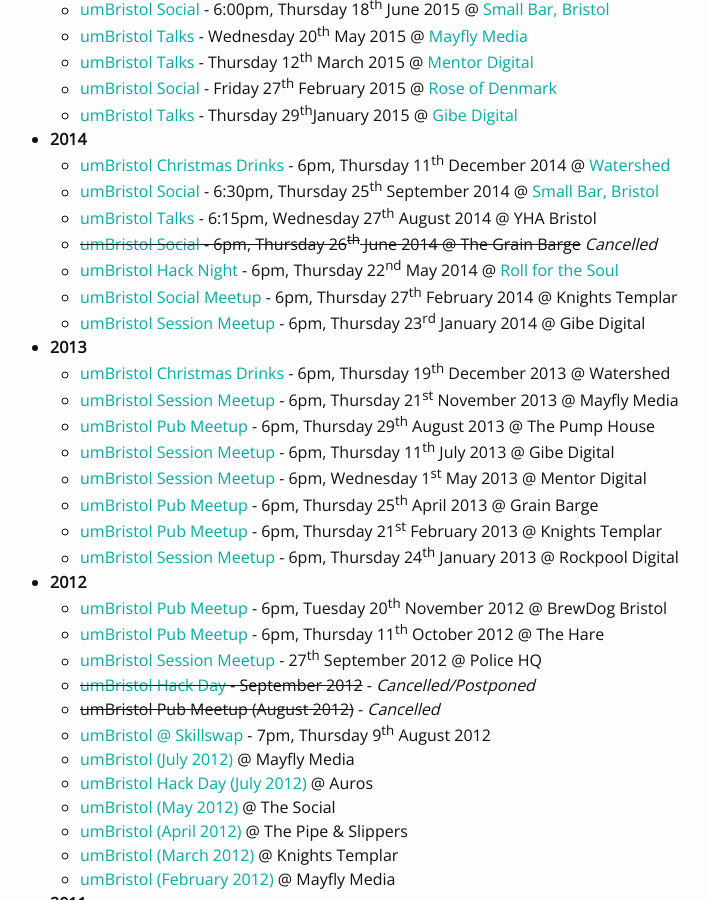
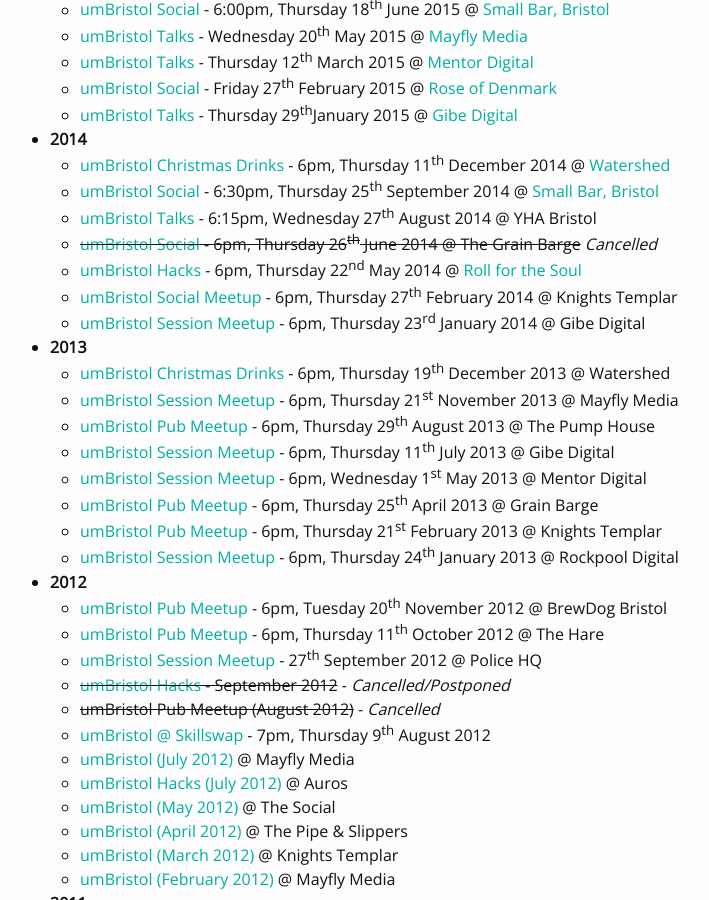
Before and after one commit to umBristol/umbristol.github.com, a Jekyll site: the page built from archive.html, in a window 1280 px wide and 900 px high, scrolled down 1110 px. Shown: the whole window, without its empty margins (250-959 px from the left). Built offline with Jekyll 4.4.1, drawn with Linux system fonts in a browser that asks for light colours; some of the changed text lies outside the part shown.

Commit message:
Added upcoming events, Nov/Dec 2018

```diff
--- a/_layouts/blog.html
+++ b/_layouts/blog.html
@@ -9,7 +9,7 @@
 
   {% assign collection = (site.posts) | reverse %}
   <ul class="post-list">
-    {% for post in collection %}
+    {% for post in collection | reverse %}
       <li>
         {% assign date_format = site.minima.date_format | default: "%b %-d, %Y" %}
         <span class="post-meta">{{ post.date | date: date_format }}</span>
--- a/archive.html
+++ b/archive.html
@@ -14,7 +14,7 @@
     <li><strong>2017</strong>
         <ul>
             {% include events.html previous=true year="2017" %}
-            <li><a href="https://www.meetup.com/umBristol/events/239159933/" target="_blank">umBristol Wine Tasting</a> - 7:30pm, Tuesday 4<sup>th</sup> May 2017 @ <a href="https://goo.gl/maps/2z7z2E8btVz" target="_blank">VENGA | Tapas Bar</a></li>
+            <li><a href="https://www.meetup.com/umBristol/events/239159933/" target="_blank">umBristol Tastes</a> - 7:30pm, Tuesday 4<sup>th</sup> May 2017 @ <a href="https://goo.gl/maps/2z7z2E8btVz" target="_blank">VENGA | Tapas Bar</a></li>
             <li><a href="http://www.meetup.com/umBristol/events/238248893/" target="_blank">umBristol Talks</a> - 6:30pm, Tuesday 11<sup>th</sup> April 2017 @ <a href="https://goo.gl/maps/A9MqBDJwtwN2" target="_blank">EMO Unlimited</a></li>
             <li><a href="http://www.meetup.com/umBristol/events/237424629/" target="_blank">umBristol Social</a> - 6:30pm, Thursday 9<sup>th</sup> March 2017 @ <a href="https://goo.gl/maps/JLAXz5mNDt22" target="_blank">Rope Walk</a></li>
             <li><a href="http://www.meetup.com/umBristol/events/234441084/" target="_blank">umBristol Talks</a> - 6:30pm, Tuesday 17<sup>th</sup> January 2017 @ <a href="https://goo.gl/maps/kTxDaZiD63U2" target="_blank">Dare West</a></li>
@@ -54,7 +54,7 @@
             <li><a href="http://www.meetup.com/umBristol/events/204499792/" target="_blank">umBristol Social</a> - 6:30pm, Thursday 25<sup>th</sup> September 2014 @ <a href="http://www.smallbarbristol.com/" target="_blank">Small Bar, Bristol</a></li>
             <li><a href="http://www.meetup.com/umBristol/events/192116462/" target="_blank">umBristol Talks</a> - 6:15pm, Wednesday 27<sup>th</sup> August 2014 @ YHA Bristol</li>
             <li><del><a href="http://www.meetup.com/umBristol/events/167963562/" target="_blank">umBristol Social</a> - 6pm, Thursday 26<sup>th</sup> June 2014 @ The Grain Barge</del> <i>Cancelled</i></li>
-            <li><a href="http://www.meetup.com/umBristol/events/167963492/" target="_blank">umBristol Hack Night</a> - 6pm, Thursday 22<sup>nd</sup> May 2014 @ <a href="http://www.rollforthesoul.org/hub" target="_blank">Roll for the Soul</a></li>
+            <li><a href="http://www.meetup.com/umBristol/events/167963492/" target="_blank">umBristol Hacks</a> - 6pm, Thursday 22<sup>nd</sup> May 2014 @ <a href="http://www.rollforthesoul.org/hub" target="_blank">Roll for the Soul</a></li>
             <li><a href="http://www.meetup.com/umBristol/events/165561242/" target="_blank">umBristol Social Meetup</a> - 6pm, Thursday 27<sup>th</sup> February 2014 @ Knights Templar</li>
             <li><a href="http://our.umbraco.org/events/umbristol-(january-2014)" target="_blank">umBristol Session Meetup</a> - 6pm, Thursday 23<sup>rd</sup> January 2014 @ Gibe Digital</li>
         </ul>
@@ -76,11 +76,11 @@
             <li><a href="http://our.umbraco.org/events/umbristol-(november-2012)" target="_blank">umBristol Pub Meetup</a> - 6pm, Tuesday 20<sup>th</sup> November 2012 @ BrewDog Bristol</li>
             <li><a href="http://our.umbraco.org/events/umbristol-(october-2012)" target="_blank">umBristol Pub Meetup</a> - 6pm, Thursday 11<sup>th</sup> October 2012 @ The Hare</li>
             <li><a href="http://our.umbraco.org/events/umbristol-(september-2012)" target="_blank">umBristol Session Meetup</a> - 27<sup>th</sup> September 2012 @ Police HQ</li>
-            <li><del><a href="http://our.umbraco.org/events/umbristol-hack-day-(september-2012)" target="_blank">umBristol Hack Day</a> - September 2012</del> - <i>Cancelled/Postponed</i></li>
+            <li><del><a href="http://our.umbraco.org/events/umbristol-hack-day-(september-2012)" target="_blank">umBristol Hacks</a> - September 2012</del> - <i>Cancelled/Postponed</i></li>
             <li><del>umBristol Pub Meetup (August 2012)</del> - <i>Cancelled</i></li>
             <li><a href="http://bristolskillswap.org/rapid-application-development/" target="_blank">umBristol @ Skillswap</a> - 7pm, Thursday 9<sup>th</sup> August 2012</li>
             <li><a href="http://our.umbraco.org/events/umbristol-(july-2012)" target="_blank">umBristol (July 2012)</a> @ Mayfly Media</li>
-            <li><a href="http://our.umbraco.org/events/umbristol-hack-day-(july-2012)" target="_blank">umBristol Hack Day (July 2012)</a> @ Auros</li>
+            <li><a href="http://our.umbraco.org/events/umbristol-hack-day-(july-2012)" target="_blank">umBristol Hacks (July 2012)</a> @ Auros</li>
             <li><a href="http://our.umbraco.org/events/umbristol-(may-2012)" target="_blank">umBristol (May 2012)</a> @ The Social</li>
             <li><a href="http://our.umbraco.org/events/umbristol-(april-2012)" target="_blank">umBristol (April 2012)</a> @ The Pipe &amp; Slippers</li>
             <li><a href="http://our.umbraco.org/events/umbristol-(march-2012)" target="_blank">umBristol (March 2012)</a> @ Knights Templar</li>
```
Also changed, not shown: _events/2018-11-29.md (added, +6 -0 lines), _events/2018-12-14-hack.md (added, +6 -0 lines), _events/2018-12-14-xmas.md (added, +6 -0 lines).
